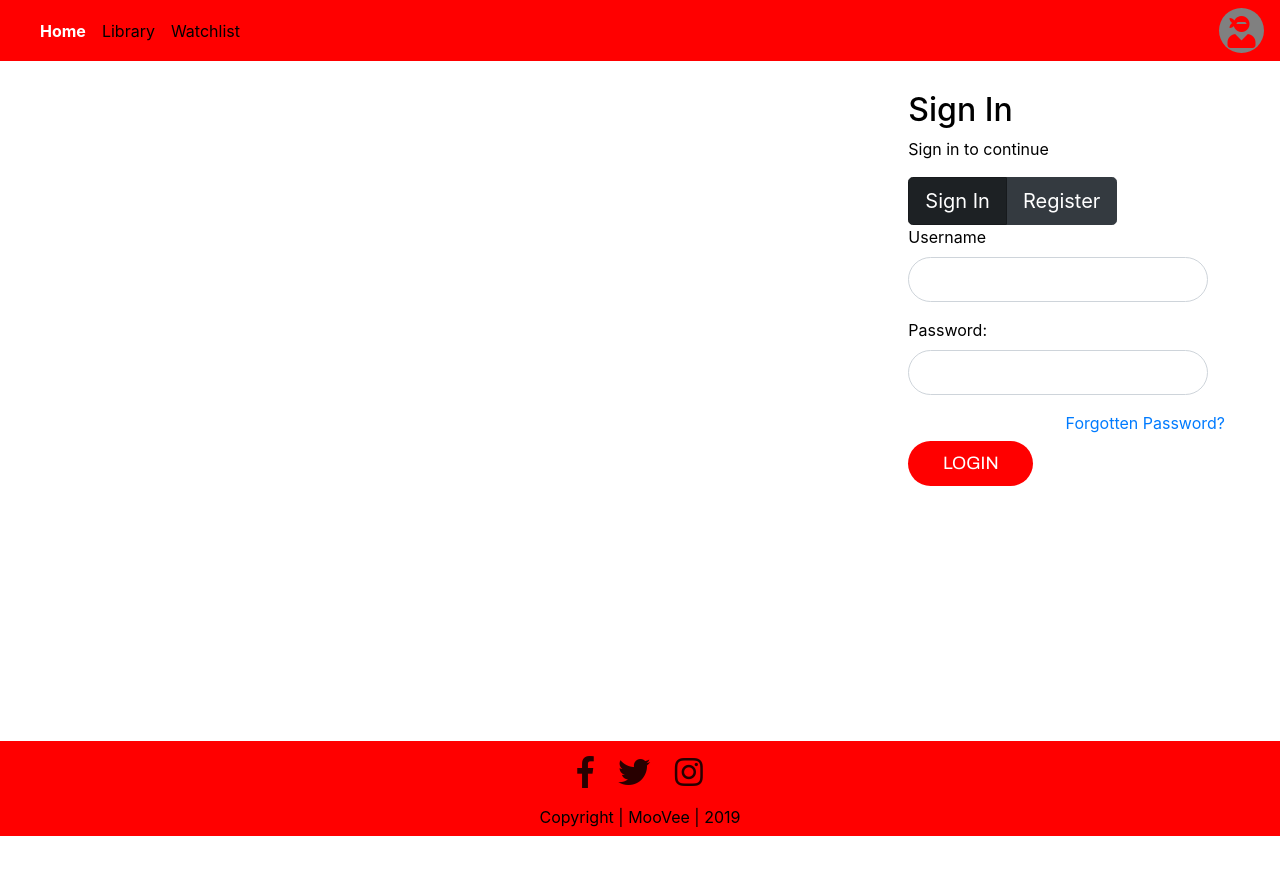
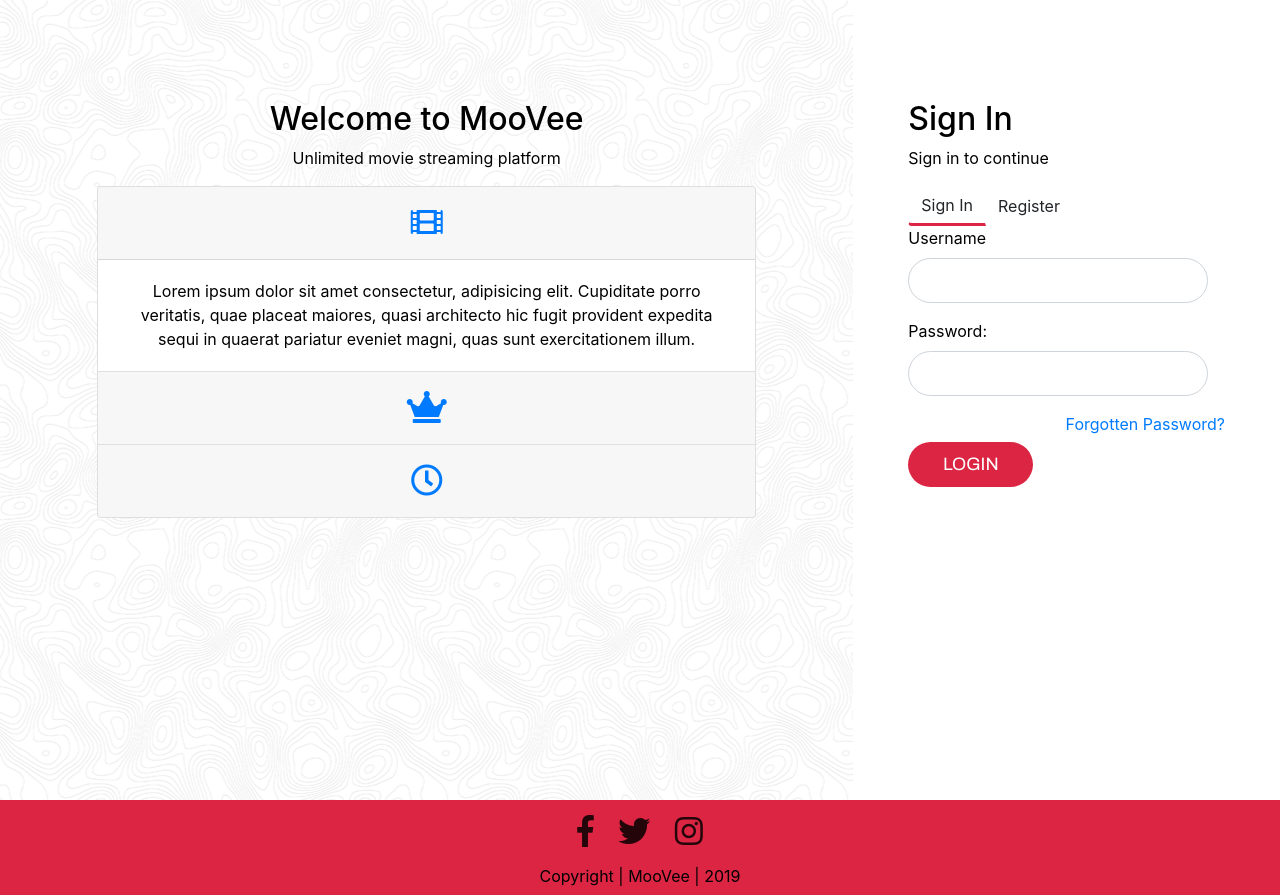
Before and after one commit to noah-erasmus/IDV100-Term4-Assignment, a plain HTML site: page pages/register.html in a window 1280 px wide. Before the commit the page ends 836 px from the top, so only its background shows below. Drawn offline with nearby package versions, Linux system fonts and the light colour scheme.

Commit message:
Change made to overall styling and javascript

```diff
--- a/css/register.css
+++ b/css/register.css
@@ -1,19 +1,22 @@
 
 .left-section{
-    background-color: white;
-/* background-image: url(../img/karen-zhao-jLRIsfkWRGo-unsplash.jpg); */
-height: 85vh;
+background-image: url(../img/topography.png);
+height: 100vh;
 background-position: top;
-background-repeat: no-repeat;
-background-size: cover;
-overflow: hidden;
+background-repeat: repeat;
+background-size: center;
 }
 
 .left-sec-content {
-    z-index: 1;
     color: black;
-    margin-top: 200px;
+    margin-top: 100px;
     text-align: center;
+}
+
+#accordionExample{
+    width: 80%;
+    align-self: center;
+    margin: 0 auto;
 }
 
 .login-section{
@@ -22,7 +25,7 @@ overflow: hidden;
     color: black;
     padding-left: 55px;
     padding-right: 55px;
-    padding-top: 30px;
+    margin-top: 100px;
 }
 
 /*Forms*/
@@ -37,7 +40,7 @@ overflow: hidden;
 .register-content{}
 
 #name{
-    background-color: black;
+    background-color: white;
     border-radius: 50px;
     height: 45px;
     width: 300px;
@@ -52,9 +55,7 @@ overflow: hidden;
     width: 300px;
     text-align: center;
     color: white;
-
 } */
-
 
 #reg-content {
     /* border: 1px solid yellow; */
@@ -76,16 +77,18 @@ overflow: hidden;
 }
 
 #pwd {
-    background-color: white;
+    background-color: transparent;
     border-radius: 50px;
     height: 45px;
     width: 300px;
     text-align: center;
     color: black;
+    appearance: none;
+
 }
 
 #button{
-background-color: red;
+background-color: #dc2543;
 border-radius: 50px;
 border: none;
 height: 45px;
@@ -98,8 +101,13 @@ margin-top: 30px;
 margin-bottom: 100px;
 }
 
+.btn-group .active{
+    border-bottom-color: #dc2543;
+    border-bottom-width: 3px;
+}
+
 #submit-button {
-    background-color: red;
+    background-color: #dc2543;
     border-radius: 50px;
     border: none;
     height: 45px;
@@ -115,54 +123,8 @@ margin-bottom: 100px;
 #button:hover{
     transform: scale(1.05);
     background: transparent;
-    border: 1px red solid;
-    color: red;
-}
-
-.navbar{
-    background-color: red;
-}
-#navbarCollapse a{
-    color: black;
-    text-align: center;
-}
-
-#navbarCollapse a:hover{
-    color: white;
-    transform: scale(1.2);
-}
-
-#navbarCollapse .active{
-    color: white;
-    font-weight: bold;
-}
-.navbar a{
-    background-color: red;
-    color: black;
-    text-decoration: none;
-}
-.humberger-toggler.navbar-toggler{
-    border-color: black;
-}
-
-.navbar-brand img{
-    width: 185px;
-}
-
-.navbar-brand img:hover {
-    transform: scale(1.1);
-}
-
-#userAccountLogin{
-    height: 45px;
-    width: 45px;
-    background-color: grey;
-    border-radius: 25px;
-}
-
-#userAccountLogin i{
-    color: red;
-    text-align: center;
+    border: 1px #dc2543 solid;
+    color: #dc2543;
 }
 
 .forgot {
@@ -170,7 +132,7 @@ margin-bottom: 100px;
 }
 
 .footer{
-    background-color:red;
+    background-color:#dc2543;
     height: 95px;
     color: white;
 
@@ -196,5 +158,5 @@ margin-bottom: 100px;
 
 .social-media-icons a:active{
     background-color: white;
-    color: red;
+    color: #dc2543;
 }
--- a/js/register.js
+++ b/js/register.js
@@ -29,9 +29,31 @@ $(function () {
 if(window.localStorage){
     // console.log("Local Storage Supported"); //Yes
 
-    //Store the values using key-pair.
-    localStorage.setItem("user", "dylan");
-    localStorage.setItem("pass", "$777");
+    // //Store the values using key-pair.
+    // localStorage.setItem("user", "mike");
+    // localStorage.setItem("pass", "dev11");
+
+    //Trying to set an array of multiple users
+
+    var users = [
+        {
+            'id': 1,
+            'user': 'mike',
+            'pass': 'dev11'
+        },
+        {
+            'id': 2,
+            'user': 'bob',
+            'pass': 'dev22'
+        },
+        {
+            'id': 3,
+            'user': 'sam',
+            'pass': 'dev33'
+        }
+    ];
+    localStorage.setItem("users", JSON.stringify(users));
+    console.log(localStorage);
 
     //GET ITEM METHOD - Get data of local storage
     let user = localStorage.getItem("user");
@@ -43,6 +65,7 @@ if(window.localStorage){
         if(user == txtuser.value && pass == txtpass.value){
             message.innerHTML = "Login Successful!";
             setTimeout(function () {window.location.href = "../index.html";}, 1000);// Redirect to index page after successful login
+
         }else{
             message.innerHTML = "Username or Password is Invalid!";//Warning Message
 
@@ -56,3 +79,44 @@ if(window.localStorage){
 // ################TO DO LIST ######################
 // 1. on login change the user name to show on top right corner depending on which user is logged in. - localstorage user name.
 // 2. on login the user name must change and the profile picture accordingly.
+
+
+
+
+
+
+// var users = [
+//     { username: 'user1', password: 'pass1' },
+//     { username: 'user2', password: 'pass2' },
+//     { username: 'user3', password: 'pass3' }
+// ];
+
+// var button = document.getElementById('login');
+
+// button.onclick = function () {
+//     var username = document.getElementById('username').value;
+//     var password = document.getElementById('password').value;
+
+//     for (var i = 0; i < users.length; i++) {
+//         if (username == users[i].username && password == users[i].password) {
+//             window.location.href = 'http://where/you/want/to/redirect/';
+//             break;
+//         } else {
+//             alert('You are trying to break in!');
+//         }
+//     }
+// }
+
+{/* <form>
+    <legend>Log In</legend>
+
+    <fieldset>
+        <label for="username">Username: </label>
+        <input id="username" type="text">
+
+            <label for="password">Password: </label>
+            <input id="password" type="password">
+
+                <button id="login" type="button">Log In!</button>
+   </fieldset>
+</form> */}
--- a/pages/register.html
+++ b/pages/register.html
@@ -22,30 +22,61 @@
 </head>
 
 <body>
-<!--NAVIGATION-->
-<nav class="navbar navbar-expand-md navbar-dark">
-    <a href="#" class="navbar-brand"><img src="" alt=""></a>
-    <button type="button" class="navbar-toggler humberger-toggler" data-toggle="collapse" data-target="#navbarCollapse">
-        <span class="navbar-toggler-icon"></span>
-    </button>
-
-    <div class="collapse navbar-collapse" id="navbarCollapse">
-        <div class="navbar-nav">
-            <a href="#" class="nav-item nav-link active">Home</a>
-            <a href="#" class="nav-item nav-link">Library</a>
-            <a href="#" class="nav-item nav-link">Watchlist</a>
-        </div>
-        <div class="navbar-nav ml-auto">
-            <a href="" class="nav-item nav-link" id="userAccountLogin"><i class="fas fa-user-ninja fa-2x"></i></a>
-        </div>
-    </div>
-</nav>
 
 <!--NAVIGATION-->
 <div class="container-fluid">
     <div class="row">
         <div class="col-md-8 left-section">
             <div class="left-sec-content align-center">
+                <h2>Welcome to MooVee</h2>
+                <p>Unlimited movie streaming platform</p>
+
+                <!--ACCORDION-->
+                <div class="accordion" id="accordionExample">
+                    <div class="card">
+                        <div class="card-header" id="headingOne">
+                            <h2 class="mb-0">
+                                <button class="btn btn-link" type="button" data-toggle="collapse" data-target="#collapseOne"
+                                    aria-expanded="true" aria-controls="collapseOne"><i class="fas fa-film fa-2x"></i>
+                                </button>
+                            </h2>
+                        </div>
+
+                        <div id="collapseOne" class="collapse show" aria-labelledby="headingOne" data-parent="#accordionExample">
+                            <div class="card-body">
+                                Lorem ipsum dolor sit amet consectetur, adipisicing elit. Cupiditate porro veritatis, quae placeat maiores, quasi architecto hic fugit provident expedita sequi in quaerat pariatur eveniet magni, quas sunt exercitationem illum.
+                            </div>
+                        </div>
+                    </div>
+                    <div class="card">
+                        <div class="card-header" id="headingTwo">
+                            <h2 class="mb-0">
+                                <button class="btn btn-link collapsed" type="button" data-toggle="collapse" data-target="#collapseTwo"
+                                    aria-expanded="false" aria-controls="collapseTwo"><i class="fas fa-crown fa-2x"></i>
+                                </button>
+                            </h2>
+                        </div>
+                        <div id="collapseTwo" class="collapse" aria-labelledby="headingTwo" data-parent="#accordionExample">
+                            <div class="card-body">
+                                Lorem ipsum dolor sit amet consectetur, adipisicing elit. Suscipit, cum autem quae esse odio accusantium magnam impedit. Velit deserunt omnis voluptates praesentium fugit! Cumque, animi accusamus ipsa repellendus nam dolorem.
+                            </div>
+                        </div>
+                    </div>
+                    <div class="card">
+                        <div class="card-header" id="headingThree">
+                            <h2 class="mb-0">
+                                <button class="btn btn-link collapsed" type="button" data-toggle="collapse" data-target="#collapseThree"
+                                    aria-expanded="false" aria-controls="collapseThree"><i class="far fa-clock fa-2x"></i>
+                                </button>
+                            </h2>
+                        </div>
+                        <div id="collapseThree" class="collapse" aria-labelledby="headingThree" data-parent="#accordionExample">
+                            <div class="card-body">
+                                Lorem ipsum dolor sit amet, consectetur adipisicing elit. Eveniet consequuntur dignissimos voluptas nesciunt a veniam ducimus. Iure numquam odio eum incidunt quod, perspiciatis repellat aspernatur ex dignissimos ullam voluptas doloremque?
+                            </div>
+                        </div>
+                    </div>
+                </div><!--ACCORDION-->
 
             </div>
         </div>
@@ -55,13 +86,13 @@
             <div class="login-content" id="log-content">
                 <h2>Sign In</h2>
                 <p>Sign in to continue</p>
-                <div class="btn-group btn-group-lg">
-                    <button type="button" class=" active btn btn-dark">Sign In</button>
-                    <button type="button" class="btn btn-dark" id="toggler-button">Register</button>
+                <div class="btn-group">
+                    <button type="button" class="active btn">Sign In</button>
+                    <button type="button" class="btn" id="toggler-button">Register</button>
                 </div>
 
                 <form action="" class="signIn-form" id="login">
-                    <div class="form-group">
+                    <div class="form-group needs-validation">
                         <label for="username">Username</label>
                         <input type="text" class="form-control txtuser" id="email">
                     </div>
@@ -80,9 +111,9 @@
             <div class="register-content" id="reg-content">
                 <h2>Register</h2>
                 <p>Register an account to access the site</p>
-                <div class="btn-group btn-group-lg">
-                    <button type="button" class="btn btn-dark" id="toggler-button2">Sign In</button>
-                    <button type="button" class="active btn btn-dark">Register</button>
+                <div class="btn-group">
+                    <button type="button" class="btn" id="toggler-button2">Sign In</button>
+                    <button type="button" class="active btn">Register</button>
                 </div>
                 <form action="" class="register-form" id="register">
                     <div class="form-group">
```
Also changed, not shown: img/topography.png (added).
